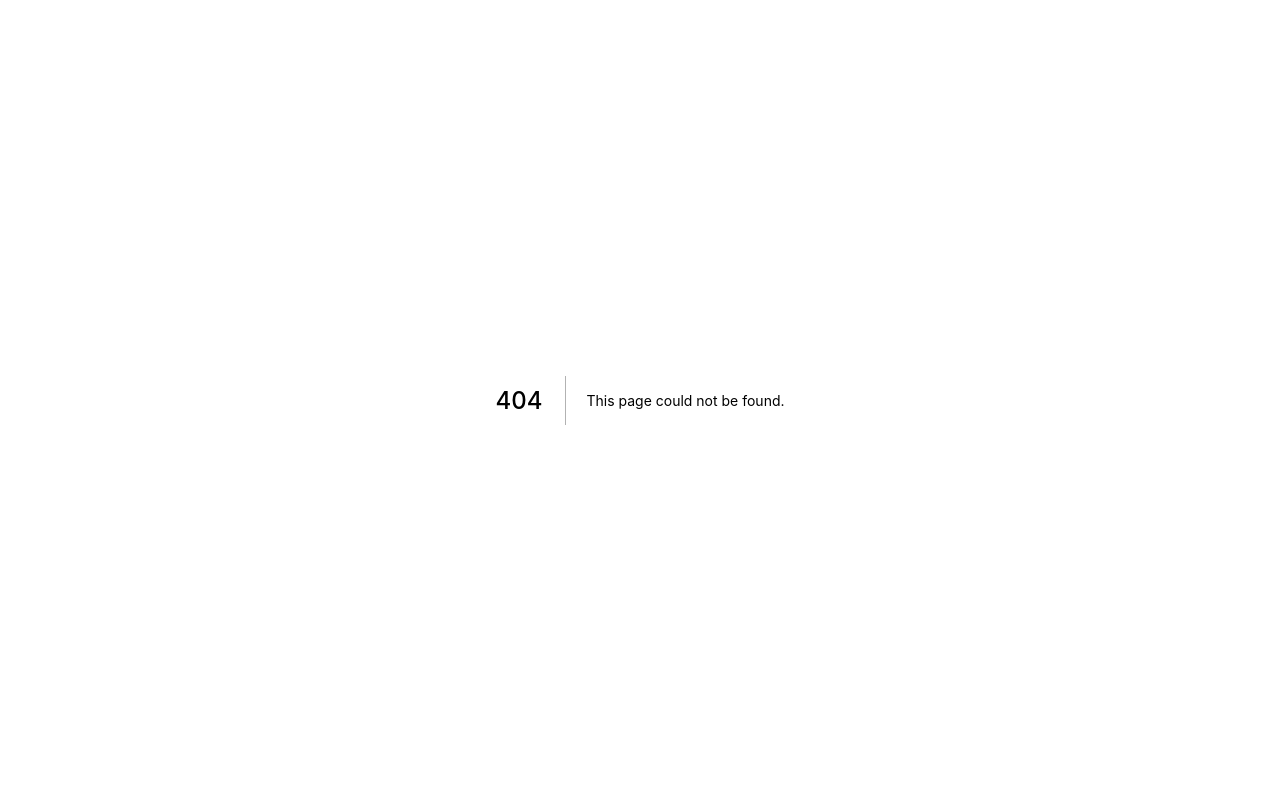
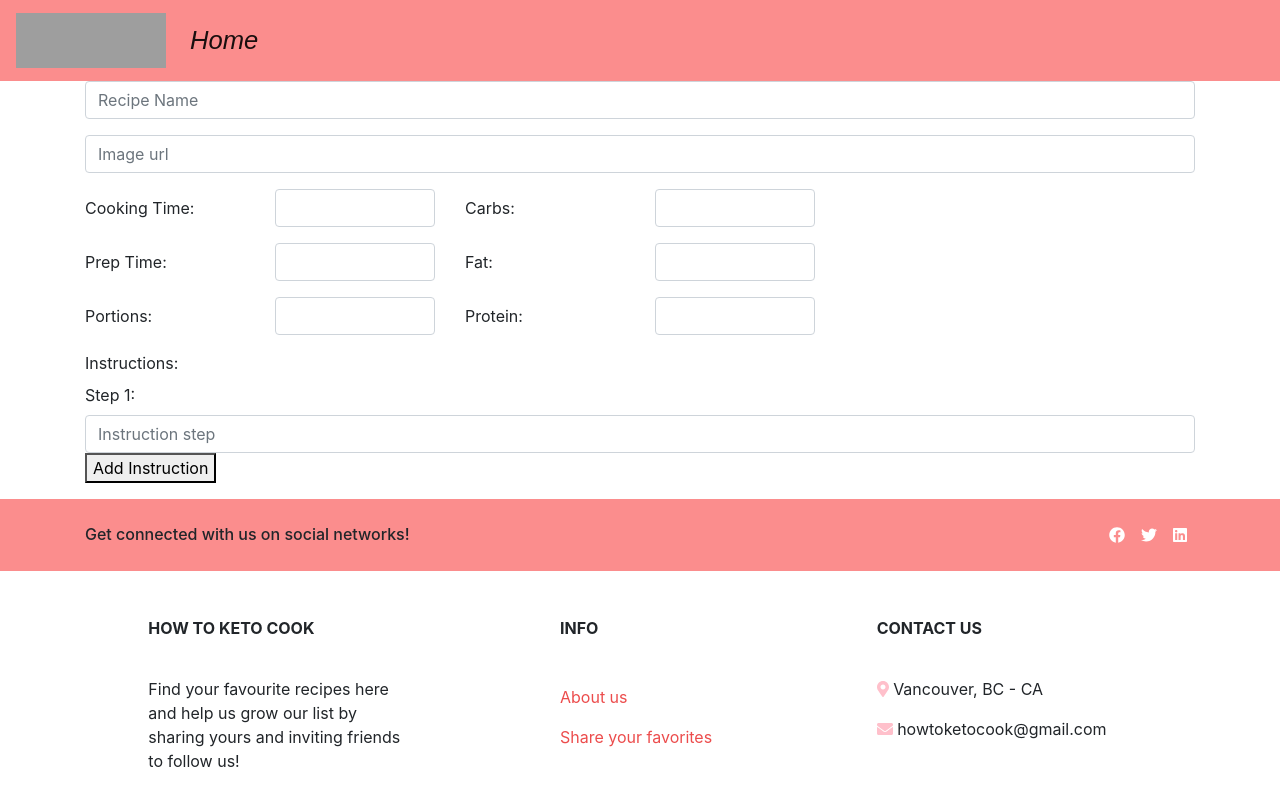
Before and after one commit to palomaschkrab/keto-ui, a Next.js app: page /share2 in a window 1280 px wide. Before the commit this address had no page. Shown: the top 806 px of the page. Built offline with nearby package versions, Linux system fonts and the light colour scheme; grey boxes are pictures that could not be loaded.

Commit message:
TG-39: started share form which can be accessed by link on footer

```diff
--- a/components/Footer.js
+++ b/components/Footer.js
@@ -64,7 +64,7 @@ const Footer = () => (
                         <p><Link href="about_us">
                             <a href="#!">About us</a>
                         </Link></p>
-                        <p><Link href="share">
+                        <p><Link href="share2">
                             <a href="#!">Share your favorites</a>
                         </Link></p>
                     </div>
--- /dev/null
+++ b/pages/share2.js
@@ -0,0 +1,62 @@
+import Layout from '../components/MyLayout.js'
+
+let index = 1;
+function addInstruction() {
+  <div>
+    index++;
+    <label for="instruction-step">Step {index}:</label><input type="instruction-step" class="form-control" id="instructions-step" placeholder="Instruction step" name="instructions-step"/>
+  </div>
+}
+
+const share2 = (props) => (
+
+    <Layout>
+      <div className="container">
+        <form action = "">
+          <div className="form-group">
+            <input type="recipe-name" className="form-control" id="recipe-name" placeholder="Recipe Name" name="recipe-name"/>
+          </div>
+          <div className="form-group">
+            <input type="recipe-image-url" className="form-control" id="recipe-image-url" placeholder="Image url" name="recipe-image-url"/>
+          </div>
+          <div className="form-group row">
+              <label for="cooking-time" className="col-sm-2 col-form-label">Cooking Time: </label>
+              <div class="col-sm-2">
+                <input type="cooking-time" class="form-control" id="cooking-time" name="cooking-time"/>
+              </div>
+              <label for="Carbs" className="col-sm-2 col-form-label">Carbs: </label>
+              <div class="col-sm-2">
+                <input type="Carbs" class="form-control" id="Carbs" name="Carbs"/>
+              </div>
+          </div>
+          <div className="form-group row">
+              <label for="prep-time" className="col-sm-2 col-form-label">Prep Time: </label>
+              <div class="col-sm-2">
+                <input type="prep-time" className="form-control" id="prep-time" name="prep-time"/>
+              </div>
+              <label for="fat" className="col-sm-2 col-form-label">Fat: </label>
+              <div class="col-sm-2">
+                <input type="fat" className="form-control" id="fat" name="fat"/>
+              </div>
+          </div>
+          <div className="form-group row">
+              <label for="portions" className="col-sm-2 col-form-label">Portions: </label>
+              <div class="col-sm-2">
+                <input type="portions" className="form-control" id="portions" name="portions"/>
+              </div>
+              <label for="protein" className="col-sm-2 col-form-label">Protein: </label>
+              <div class="col-sm-2">
+              <input type="protein" className="form-control" id="protein" name="protein"/>
+              </div>
+          </div>
+          <div className="form-group">
+              <label for="instructions">Instructions: </label><br/>
+              <label className="form-check-inline" for="instruction-step">Step {index}:</label><input type="instruction-step" class="form-control" id="instructions-step" placeholder="Instruction step" name="instructions-step"/>
+              <button type="button" onclick="addInstruction()">Add Instruction</button>
+          </div>
+          </form>
+      </div>
+    </Layout>
+)
+
+export default share2
```
